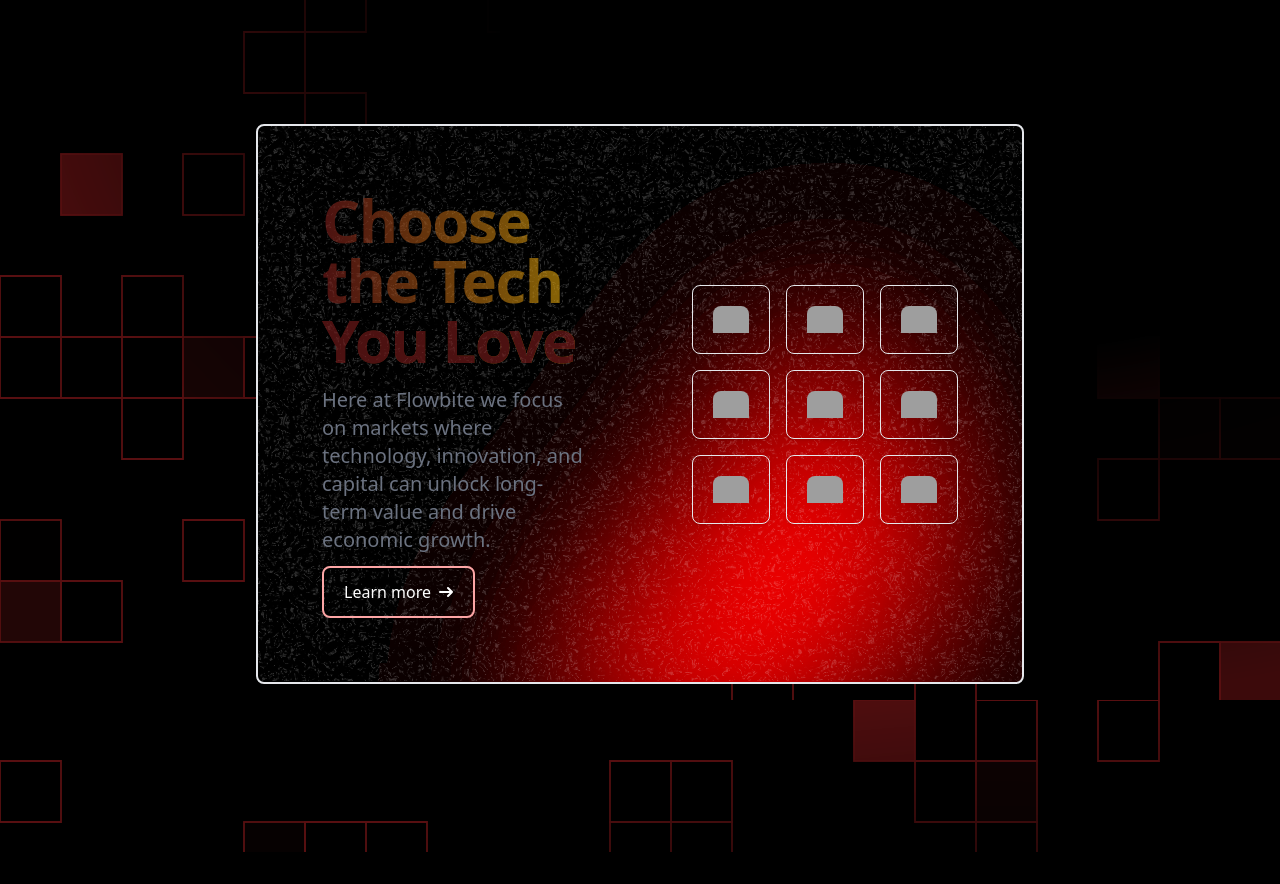
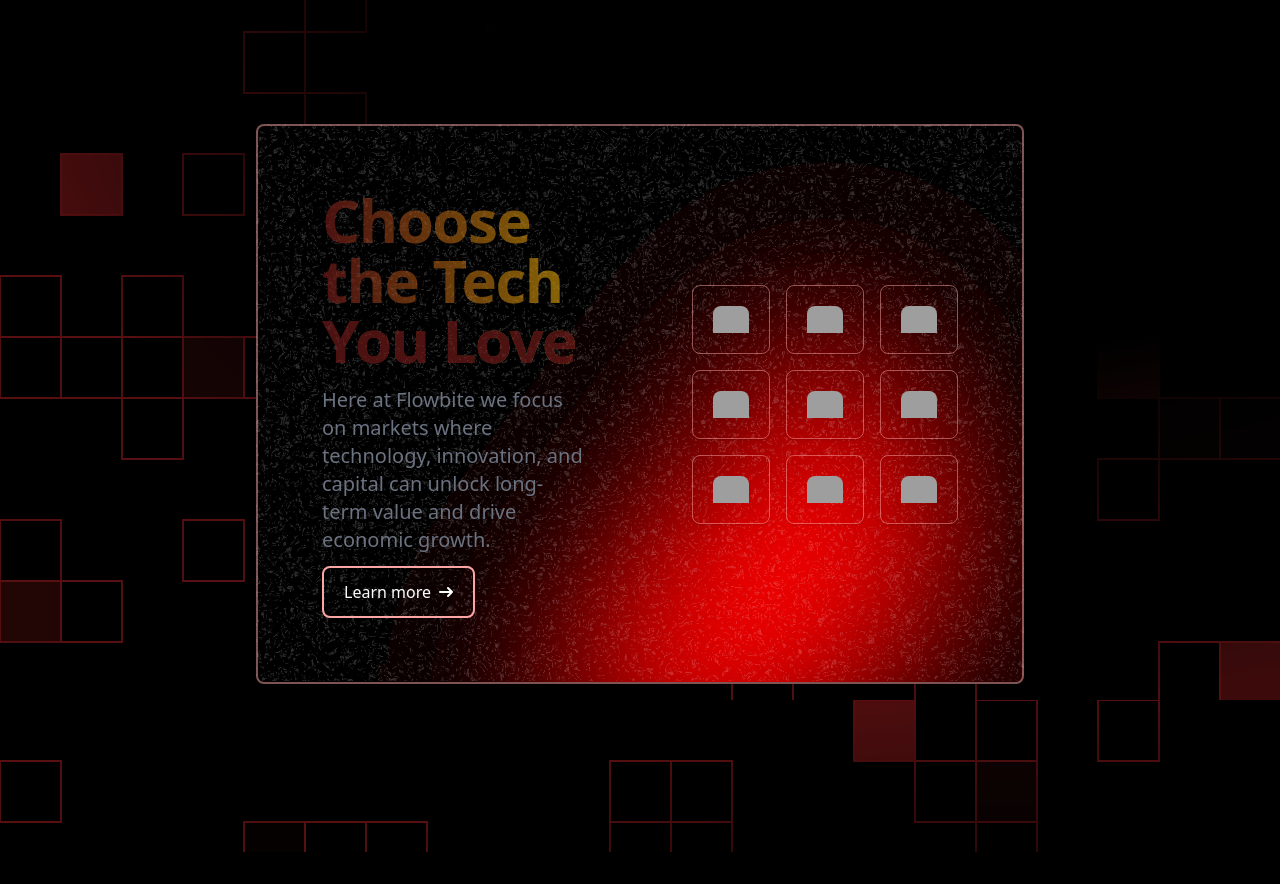
Before and after one commit to Akshayp2002/portfolio-self, a plain HTML site: page index.html in a window 1280 px wide. Shown: the part 700-1584 px from the top of the page. Drawn offline with nearby package versions, Linux system fonts and the light colour scheme; grey boxes are pictures that could not be loaded.

Commit message:
bg colorr

```diff
--- a/index.html
+++ b/index.html
@@ -68,7 +68,7 @@
 
         <section id="section-2" class="body-content pointer-events-none min-h-screen py-6">
             <div
-                class="bg-black grid xl:grid-cols-2 grid-cols-1 gap-2 bg-[url('/assets/img/magicpattern-mesh-gradient-3.png')] bg-no-repeat bg-bottom object-cover lg:w-[60%] w-[45%] mx-auto h-full items-center justify-between border-2 border-white-300/50 rounded-lg p-4">
+                class="bg-black grid xl:grid-cols-2 grid-cols-1 gap-2 bg-[url('/assets/img/magicpattern-mesh-gradient-3.png')] bg-no-repeat bg-bottom object-cover lg:w-[60%] w-[45%] mx-auto h-full items-center justify-between border-2 border-red-300/50 rounded-lg p-4">
                 <div class="p-12">
                     <h1
                         class="mb-4 text-4xl font-extrabold leading-none tracking-tight md:text-5xl lg:text-6xl bg-clip-text opacity-60 bg-gradient-to-r from-red-900 to-yellow-500 font-black text-transparent">
@@ -92,7 +92,7 @@
                     <div class="xl:grid grid-cols-3 gap-4 p-12 hidden">
 
                         <div
-                            class="max-w-sm bg-transparent border border-white-200 rounded-lg shadow dark:bg-white-800 dark:border-white-700 p-5">
+                            class="max-w-sm bg-transparent border border-red-300/50 rounded-lg shadow dark:bg-white-800 dark:border-red-300/50 p-5">
                             <a href="#">
                                 <img class="rounded-t-lg"
                                     src="https://upload.wikimedia.org/wikipedia/commons/thumb/9/9a/Laravel.svg/985px-Laravel.svg.png"
@@ -102,7 +102,7 @@
 
                         <!-- ... -->
                         <div
-                            class="max-w-sm bg-transparent border border-white-200 rounded-lg shadow dark:bg-white-800 dark:border-white-700 p-5">
+                            class="max-w-sm bg-transparent border border-red-300/50 rounded-lg shadow dark:bg-white-800 dark:border-red-300/50 p-5">
                             <a href="#">
                                 <img class="rounded-t-lg"
                                     src="https://upload.wikimedia.org/wikipedia/commons/thumb/9/9a/Laravel.svg/985px-Laravel.svg.png"
@@ -110,7 +110,7 @@
                             </a>
                         </div>
                         <div
-                            class="max-w-sm bg-transparent border border-white-200 rounded-lg shadow dark:bg-white-800 dark:border-white-700 p-5">
+                            class="max-w-sm bg-transparent border border-red-300/50 rounded-lg shadow dark:bg-white-800 dark:border-red-300/50 p-5">
                             <a href="#">
                                 <img class="rounded-t-lg"
                                     src="https://upload.wikimedia.org/wikipedia/commons/thumb/9/9a/Laravel.svg/985px-Laravel.svg.png"
@@ -122,7 +122,7 @@
 
 
                         <div
-                            class="max-w-sm bg-transparent border border-white-200 rounded-lg shadow dark:bg-white-800 dark:border-white-700 p-5">
+                            class="max-w-sm bg-transparent border border-red-300/50 rounded-lg shadow dark:bg-white-800 dark:border-red-300/50 p-5">
                             <a href="#">
                                 <img class="rounded-t-lg"
                                     src="https://upload.wikimedia.org/wikipedia/commons/thumb/9/9a/Laravel.svg/985px-Laravel.svg.png"
@@ -132,7 +132,7 @@
 
                         <!-- ... -->
                         <div
-                            class="max-w-sm bg-transparent border border-white-200 rounded-lg shadow dark:bg-white-800 dark:border-white-700 p-5">
+                            class="max-w-sm bg-transparent border border-red-300/50 rounded-lg shadow dark:bg-white-800 dark:border-red-300/50 p-5">
                             <a href="#">
                                 <img class="rounded-t-lg"
                                     src="https://upload.wikimedia.org/wikipedia/commons/thumb/9/9a/Laravel.svg/985px-Laravel.svg.png"
@@ -140,7 +140,7 @@
                             </a>
                         </div>
                         <div
-                            class="max-w-sm bg-transparent border border-white-200 rounded-lg shadow dark:bg-white-800 dark:border-white-700 p-5">
+                            class="max-w-sm bg-transparent border border-red-300/50 rounded-lg shadow dark:bg-white-800 dark:border-red-300/50 p-5">
                             <a href="#">
                                 <img class="rounded-t-lg"
                                     src="https://upload.wikimedia.org/wikipedia/commons/thumb/9/9a/Laravel.svg/985px-Laravel.svg.png"
@@ -152,7 +152,7 @@
 
 
                         <div
-                            class="max-w-sm bg-transparent border border-white-200 rounded-lg shadow dark:bg-white-800 dark:border-white-700 p-5">
+                            class="max-w-sm bg-transparent border border-red-300/50 rounded-lg shadow dark:bg-white-800 dark:border-red-300/50 p-5">
                             <a href="#">
                                 <img class="rounded-t-lg"
                                     src="https://upload.wikimedia.org/wikipedia/commons/thumb/9/9a/Laravel.svg/985px-Laravel.svg.png"
@@ -162,7 +162,7 @@
 
                         <!-- ... -->
                         <div
-                            class="max-w-sm bg-transparent border border-white-200 rounded-lg shadow dark:bg-white-800 dark:border-white-700 p-5">
+                            class="max-w-sm bg-transparent border border-red-300/50 rounded-lg shadow dark:bg-white-800 dark:border-red-300/50 p-5">
                             <a href="#">
                                 <img class="rounded-t-lg"
                                     src="https://upload.wikimedia.org/wikipedia/commons/thumb/9/9a/Laravel.svg/985px-Laravel.svg.png"
@@ -170,7 +170,7 @@
                             </a>
                         </div>
                         <div
-                            class="max-w-sm bg-transparent border border-white-200 rounded-lg shadow dark:bg-white-800 dark:border-white-700 p-5">
+                            class="max-w-sm bg-transparent border border-red-300/50 rounded-lg shadow dark:bg-white-800 dark:border-red-300/50 p-5">
                             <a href="#">
                                 <img class="rounded-t-lg"
                                     src="https://upload.wikimedia.org/wikipedia/commons/thumb/9/9a/Laravel.svg/985px-Laravel.svg.png"
```
